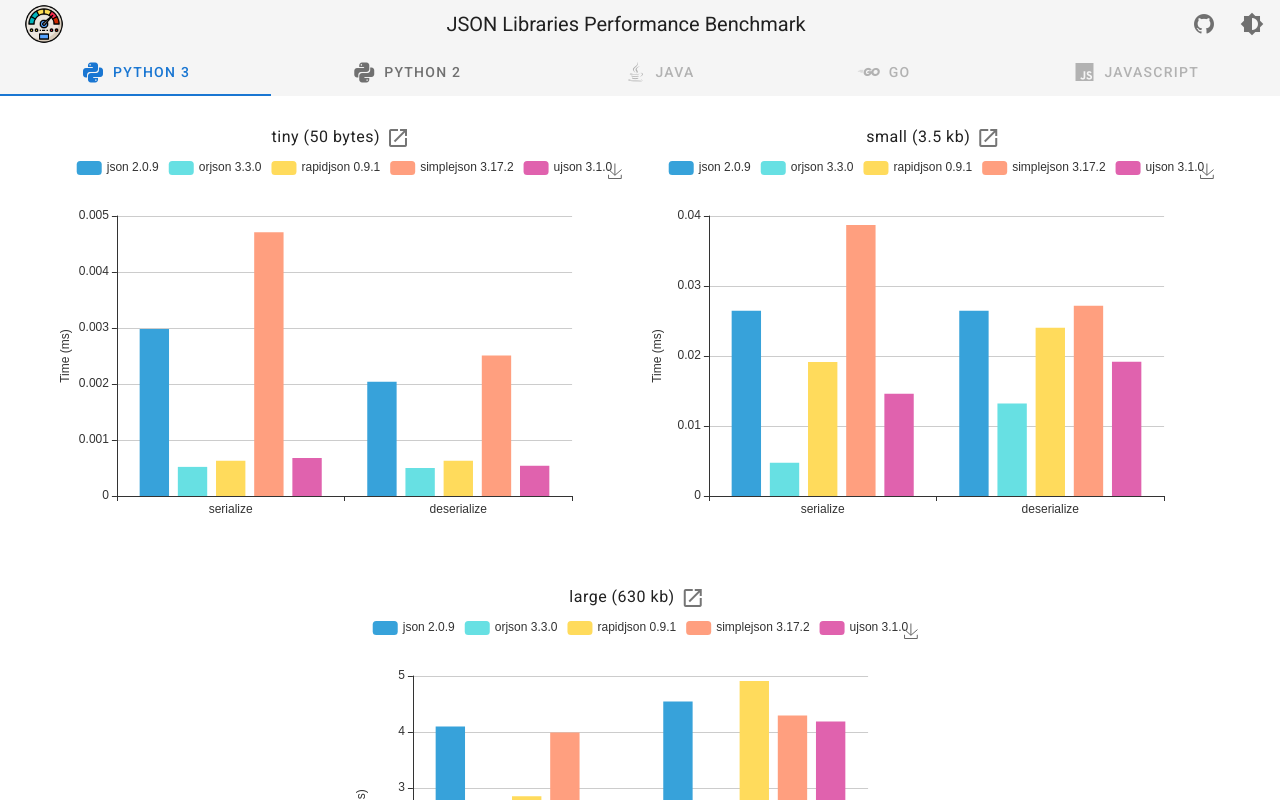
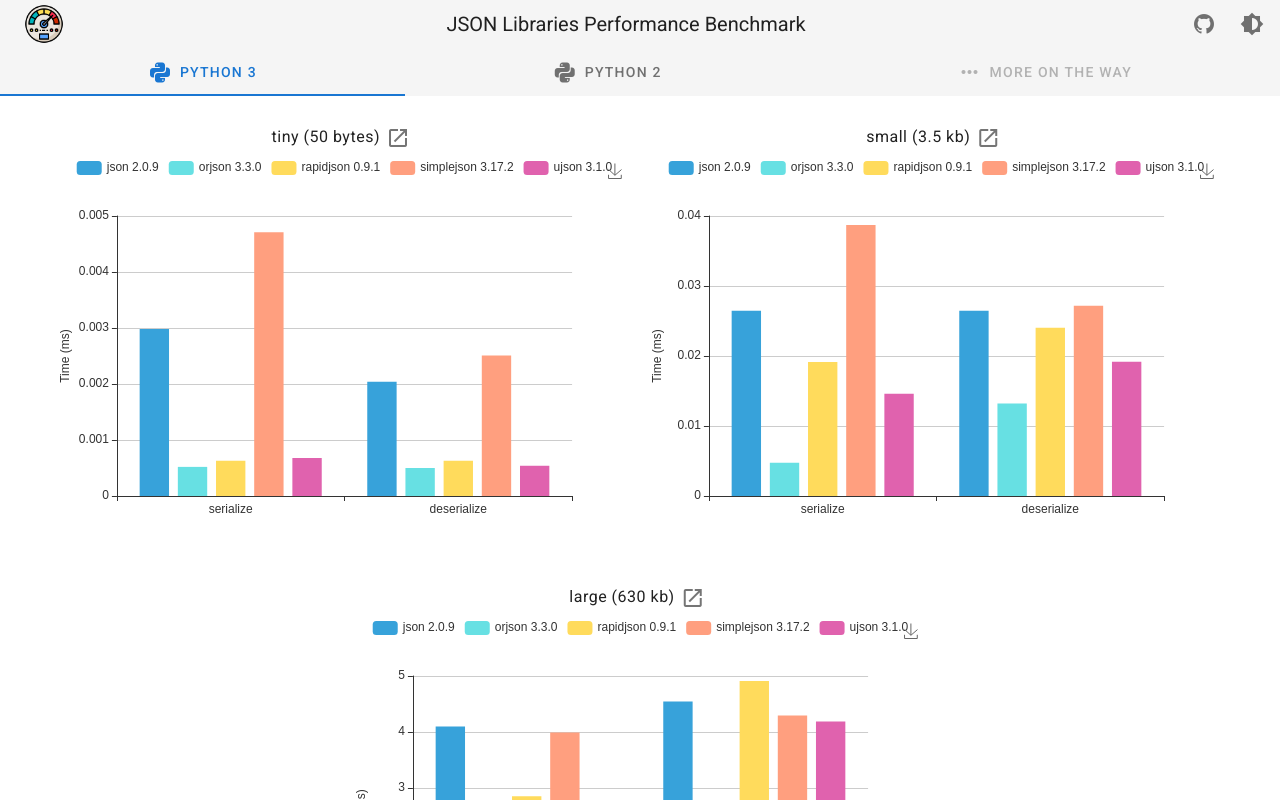
Before and after one commit to ronlut/jsonperf, a Vue app in the folder frontend/: page / in a window 1280 px wide. Shown: the top 800 px of the page. Built offline with nearby package versions, Linux system fonts and the light colour scheme.

Commit message:
nodejs instead of js and tabs fixup

```diff
--- a/frontend/src/App.vue
+++ b/frontend/src/App.vue
@@ -89,10 +89,12 @@ export default {
     frameworks: {
       python3: { title: "Python 3", icon: "mdi-language-python" },
       python2: { title: "Python 2", icon: "mdi-language-python" },
-      java: { title: "Java", icon: "mdi-language-java" },
-      golang: { title: "Go", icon: "mdi-language-go" },
-      javascript: { title: "JavaScript", icon: "mdi-language-javascript" },
+      future: { title: "More on the way", icon: "mdi-dots-horizontal" },
+      // java: { title: "Java", icon: "mdi-language-java" },
+      // golang: { title: "Go", icon: "mdi-language-go" },
+      // nodejs: { title: "Node", icon: "mdi-nodejs" },
       // ruby: { title: "Ruby", icon: "mdi-language-ruby" },
+      // csharp: { title: "C#", icon: "mdi-dot-net" }
       // rust: { title: "Rust", icon: "mdi-language-rust" }, // todo: rust icon unavailable
       // c: { title: "C", icon: "mdi-language-c" },
       // cpp: { title: "C++", icon: "mdi-language-cpp" }
```
